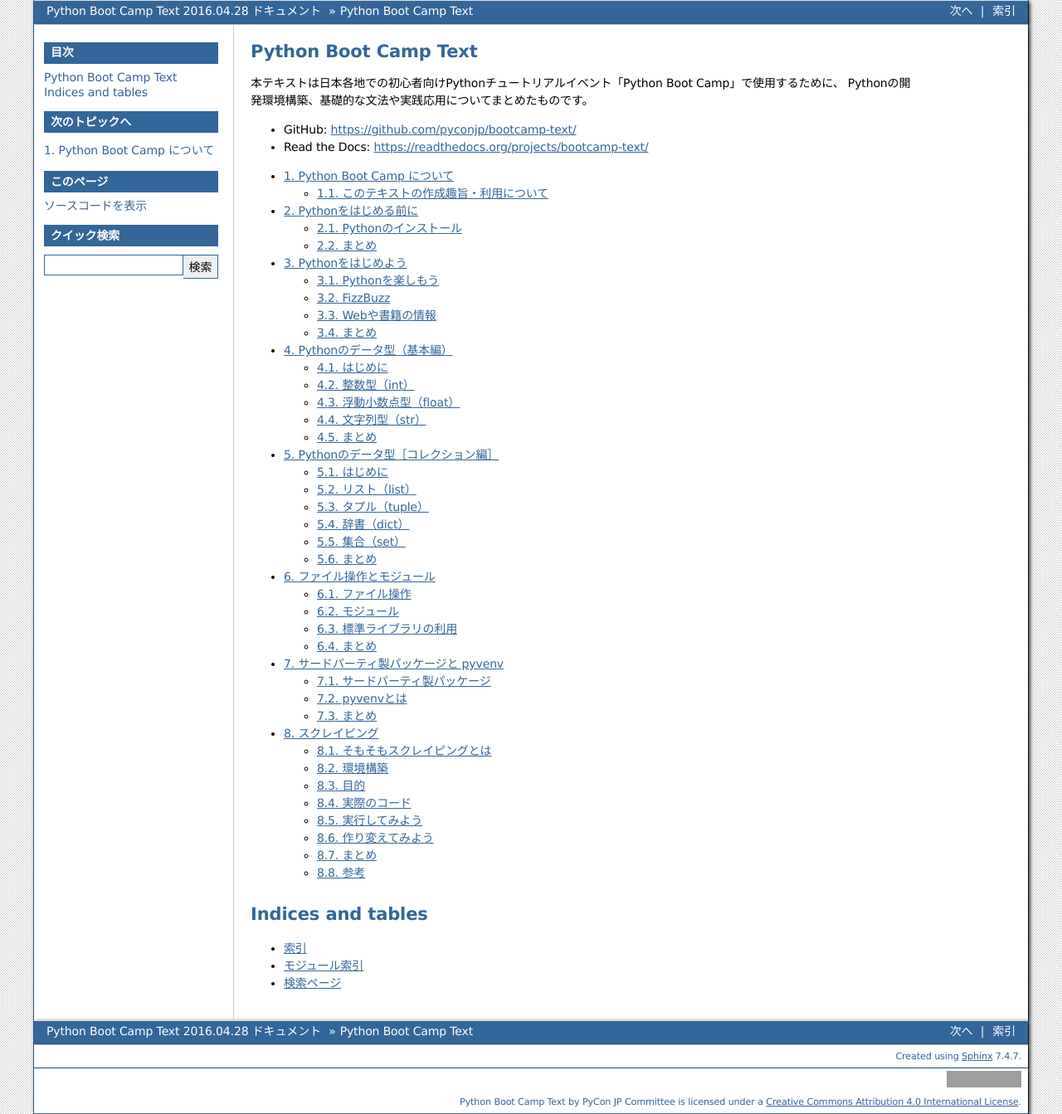
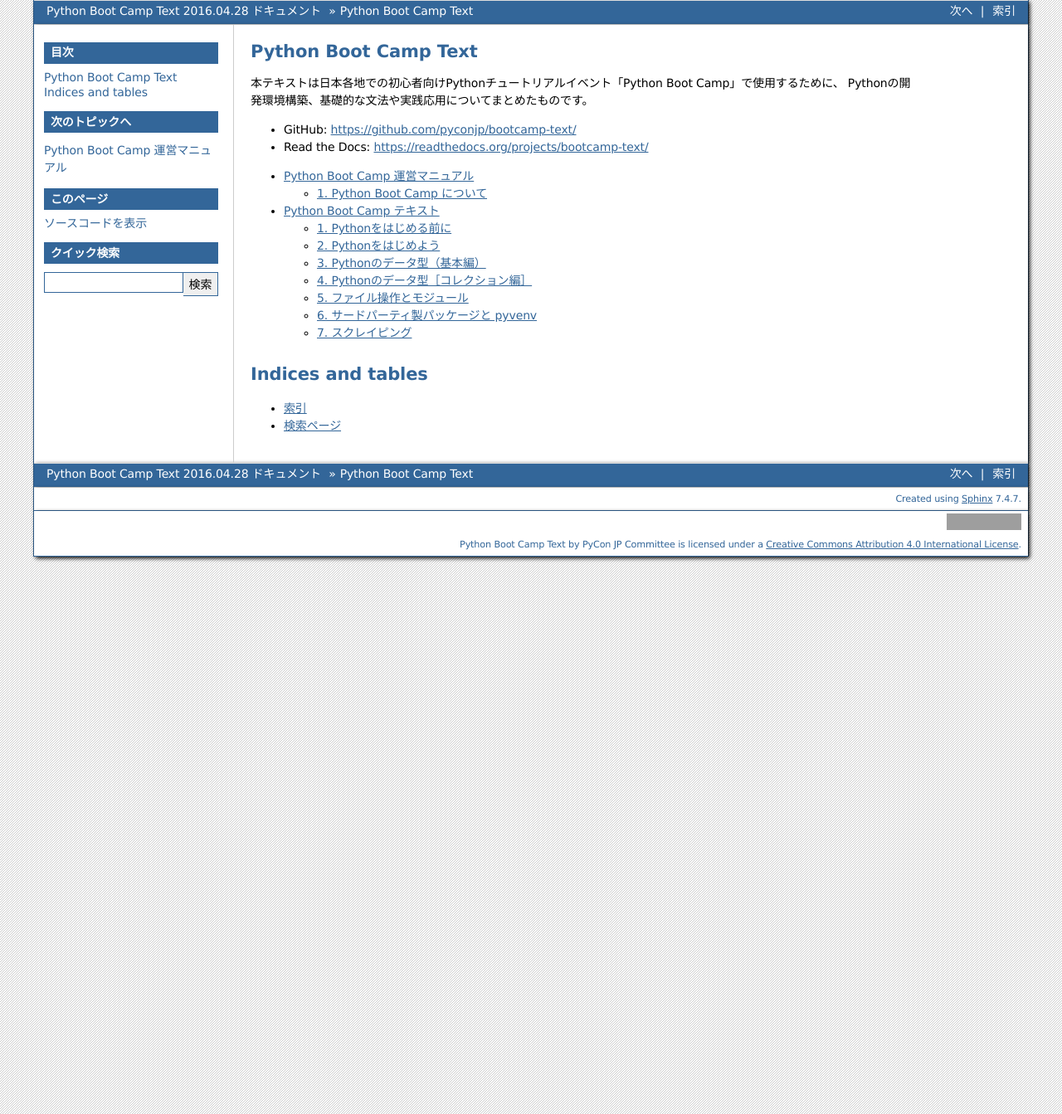
Before and after one commit to pyconjp/pycamp.pycon.jp, a Sphinx documentation site: the page built from source/index.rst, in a window 1280 px wide. Shown: the whole page at 83% size. Built offline with Sphinx 7.4.7, drawn with Linux system fonts in a browser that asks for light colours; grey boxes are pictures that could not be loaded.

Commit message:
ドキュメントを2つのフォルダ(運営マニュアルとテキスト)に分けた

```diff
--- a/source/index.rst
+++ b/source/index.rst
@@ -17,19 +17,12 @@
    :maxdepth: 2
    :numbered:
 
-   0_about
-   1_install
-   2_intro
-   3_types
-   4_collections
-   5_module
-   6_pyvenv
-   7_scraping
+   organize/index
+   textbook/index
 
 
 Indices and tables
 ==================
 
 * :ref:`genindex`
-* :ref:`modindex`
 * :ref:`search`
--- /dev/null
+++ b/source/organize/index.rst
@@ -0,0 +1,11 @@
+=================================
+ Python Boot Camp 運営マニュアル
+=================================
+
+Python Boot Camp のテキストの扱いや、運営方法についてまとめます。
+
+.. toctree::
+   :maxdepth: 2
+   :numbered:
+
+   0_about
--- /dev/null
+++ b/source/textbook/index.rst
@@ -0,0 +1,17 @@
+===========================
+ Python Boot Camp テキスト
+===========================
+
+Python Boot Camp の演習で使用するテキストです。
+
+.. toctree::
+   :maxdepth: 2
+   :numbered:
+
+   1_install
+   2_intro
+   3_types
+   4_collections
+   5_module
+   6_pyvenv
+   7_scraping
```
Also changed, not shown: source/organize/0_about.rst (renamed from source/0_about.rst), source/textbook/1_install.rst (renamed from source/1_install.rst), source/textbook/2_intro.rst (renamed from source/2_intro.rst), source/textbook/3_types.rst (renamed from source/3_types.rst), source/textbook/4_collections.rst (renamed from source/4_collections.rst), source/textbook/5_module.rst (renamed from source/5_module.rst), source/textbook/6_pyvenv.rst (renamed from source/6_pyvenv.rst), source/textbook/7_scraping.rst (renamed from source/7_scraping.rst).
